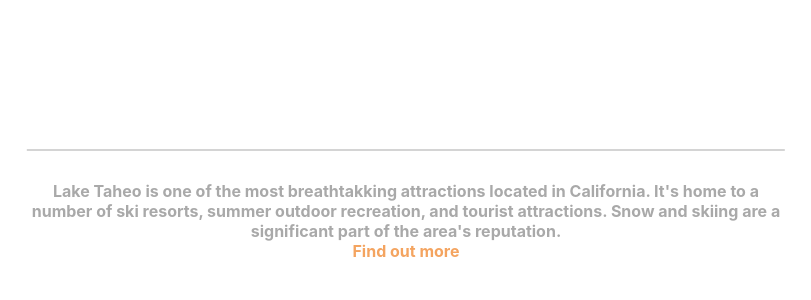
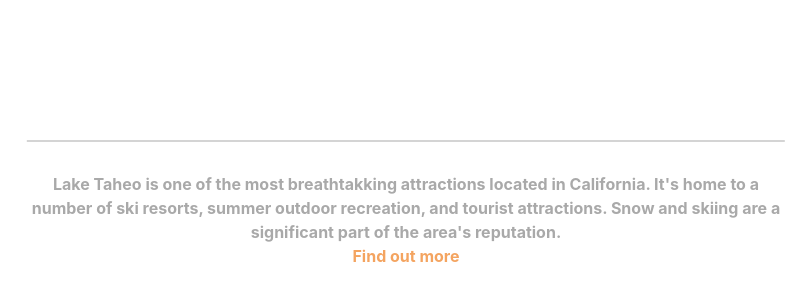
Before and after one commit to maramhmz/first-html-css, a plain HTML site: page index.html in a window 1280 px wide. Shown: the part 1060-1360 px from the top of the page, without its empty margins (234-1045 px from the left). Drawn offline with Linux system fonts and the light colour scheme.

Commit message:
add root + fix body + heading
root is where you defin variables and then you use it all over your file

```diff
--- a/style.css
+++ b/style.css
@@ -1,3 +1,16 @@
+:root {
+	--root-size: 16px;
+	--body-font-family: -apple-system, BlinkMacSystemFont, 'Segoe UI', Roboto, Oxygen, Ubuntu,
+		Cantarell, 'Open Sans', 'Helvetica Neue', sans-serif;
+	--body-font-weight: normal;
+	--body-color: #111111;
+	--body-line-height: 1.5;
+	/* Heading */
+	--heading-font-family: 'abolition', sans-serif;
+	--heading-font-weight: bold;
+	--heading-line-height: 1.2;
+}
+
 @font-face {
 	font-family: 'abolition';
 	font-style: normal;
@@ -10,16 +23,29 @@
 }
 
 body {
-	background-image: url(mountains.jpg);
-	background-size: cover;
+	font-family: var(--body-font-family);
+	color: var(--body-color);
+	line-height: var(--body-line-height);
+	font-weight: var(--body-font-weight);
 }
+
+h1,
+h2,
+h3,
+h4,
+h5,
+h6 {
+	font-family: var(--heading-font-family);
+	line-height: var(--heading-line-height);
+	font-weight: var(--heading-font-weight);
+}
+
 h4 {
 	text-align: center;
 	border-bottom: 1px solid #000000;
 	padding-bottom: 10px;
 	margin: 100px;
-	font-family: -apple-system, BlinkMacSystemFont, 'Segoe UI', Roboto, Oxygen, Ubuntu, Cantarell,
-		'Open Sans', 'Helvetica Neue', sans-serif;
+	font-family: ;
 }
 h1 {
 	text-align: center;
```
